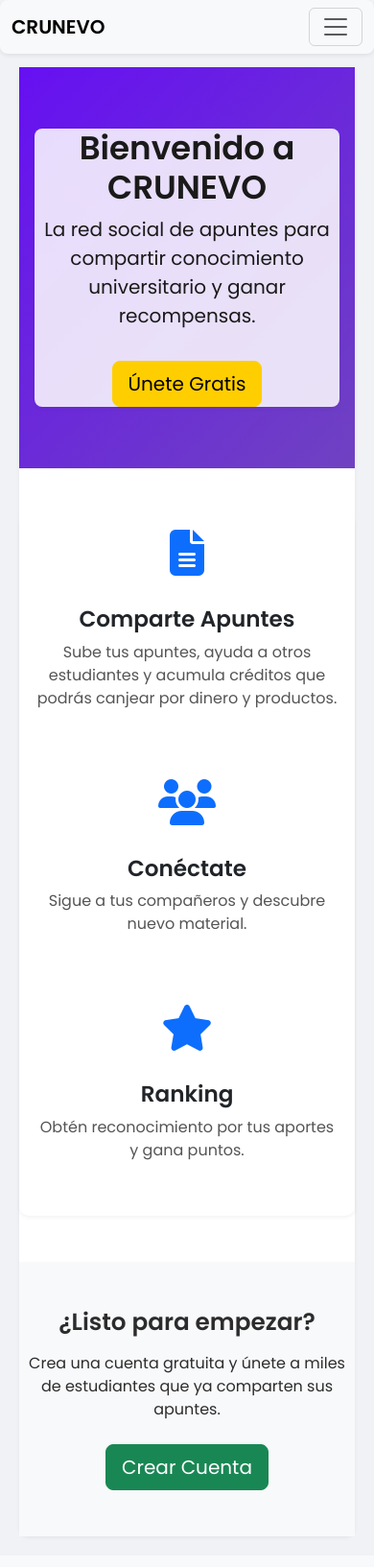
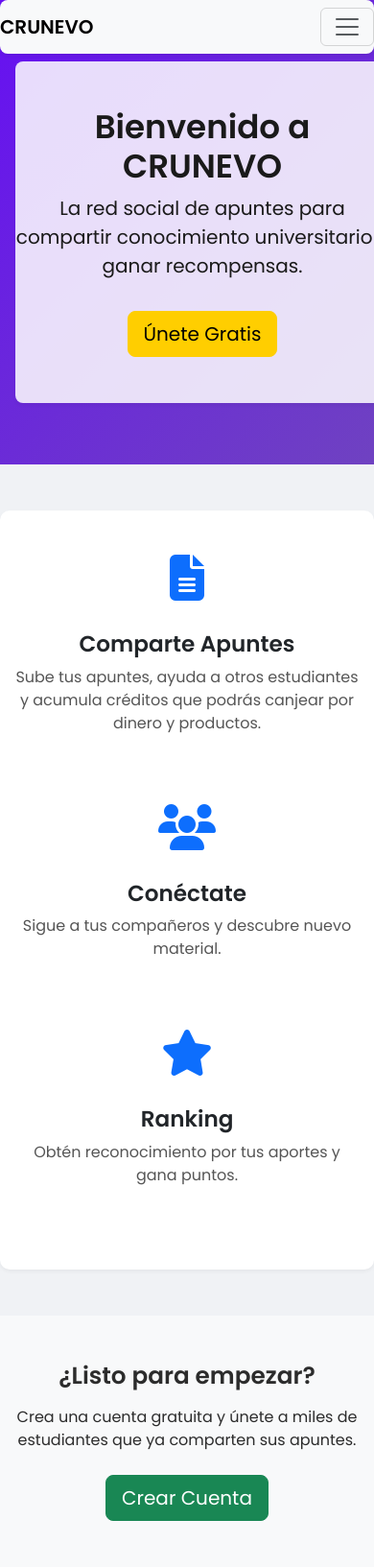
Before and after one commit to RoggerMS/Crunevo, a Flask app: page / in a window 390 px wide. Shown: the whole page at 96% size. Before the commit the page ends 1604 px from the top, so only its background shows below. Run offline with Flask 3, Linux system fonts and the light colour scheme; some libraries are stand-ins or nearby versions.

Commit message:
[Fix] remove mobile side padding

```diff
--- a/crunevo/static/css/style.css
+++ b/crunevo/static/css/style.css
@@ -80,9 +80,24 @@ body {
 }
 
 @media (max-width: 768px) {
-    .container {
+    body, html {
         padding: 0 !important;
         margin: 0 !important;
-        max-width: 100vw !important;
+        width: 100vw !important;
+        overflow-x: hidden;
+    }
+
+    .container,
+    .container-fluid,
+    .feed-container {
+        padding-left: 0 !important;
+        padding-right: 0 !important;
+        margin-left: 0 !important;
+        margin-right: 0 !important;
+        width: 100vw !important;
+    }
+
+    .note-card {
+        border-radius: 0 !important;
     }
 }
--- a/crunevo/templates/base.html
+++ b/crunevo/templates/base.html
@@ -23,7 +23,7 @@
       {% endif %}
     {% endwith %}
 
-    <div class="container main-container">
+    <div class="container-fluid p-0 main-container">
         {% block content %}{% endblock %}
     </div>
     <script src="{{ url_for('static', filename='js/bootstrap.bundle.min.js') }}"></script>
```
Also changed, not shown: AGENTS.md (+12 -0 lines).
